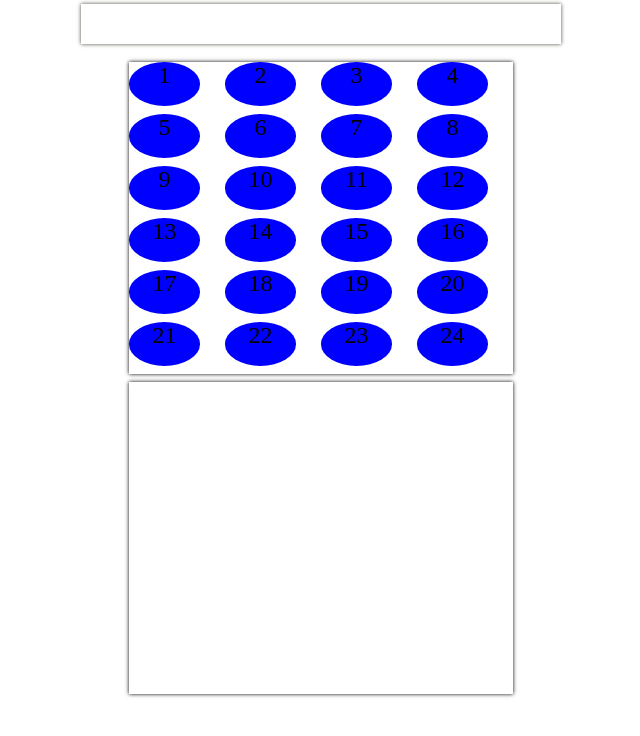
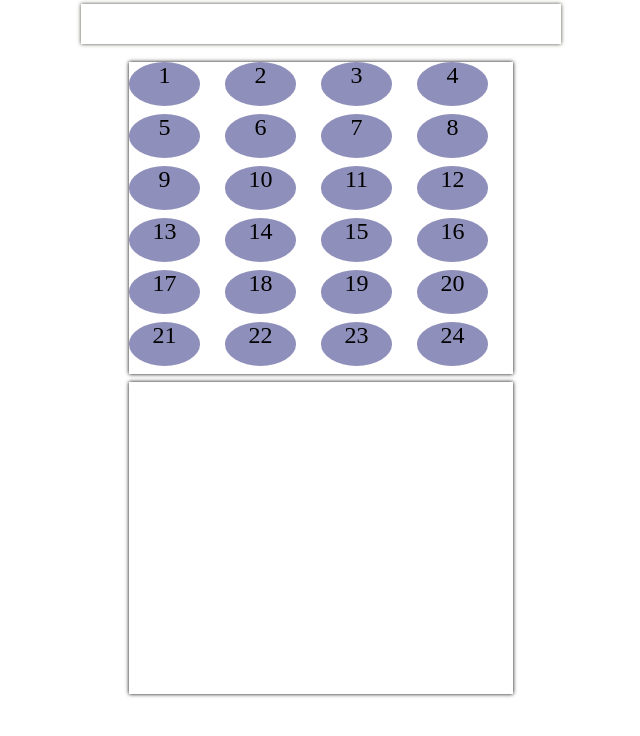
Before and after one commit to Globepawa/v1, a plain HTML site: page index.html in a window 1280 px wide. Shown: the whole page, without its empty margins (319-959 px from the left). Drawn offline with nearby package versions, Linux system fonts and the light colour scheme.

Commit message:
commit color

```diff
--- a/cont/div.js
+++ b/cont/div.js
@@ -1,6 +1,6 @@
 $(function() {
 
-$('.drop').click().draggable();
+$('.drop').draggable({revert: 'invalid'});
 
 $( ".drop_cn" ).droppable({
     classes: {
--- a/cont/style.css
+++ b/cont/style.css
@@ -27,8 +27,9 @@ body{
 }.drop{
     height: 84%;
     width: 74%;
+    color: black;
     border-radius: 50%;
-    background: blue;
+    background: rgb(143, 143, 187);
     text-align: center;
     font-size: x-large;
     align-items: center;
```
